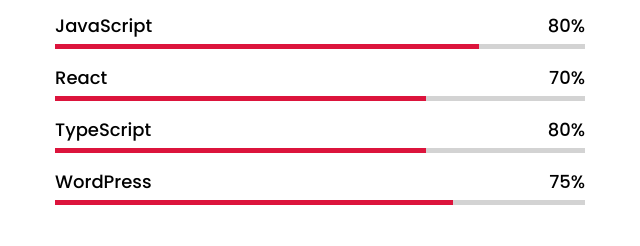
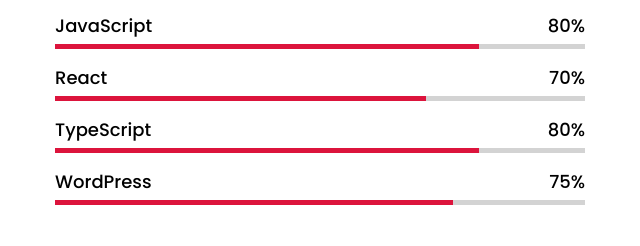
Before and after one commit to Nikhil2493/Portfolio, a plain HTML site: page index.html in a window 1280 px wide. Shown: the part 3222-3468 px from the top of the page, 615-1255 px from the left. Drawn offline with nearby package versions, Linux system fonts and the light colour scheme.

Commit message:
Update index.html

```diff
--- a/index.html
+++ b/index.html
@@ -174,7 +174,7 @@
                             <span>TypeScript</span>
                             <span>80%</span>
                         </div>
-                        <div class="line php"></div>
+                        <div class="line js"></div>
                     </div>
                     <div class="bars">
                         <div class="info">
```
